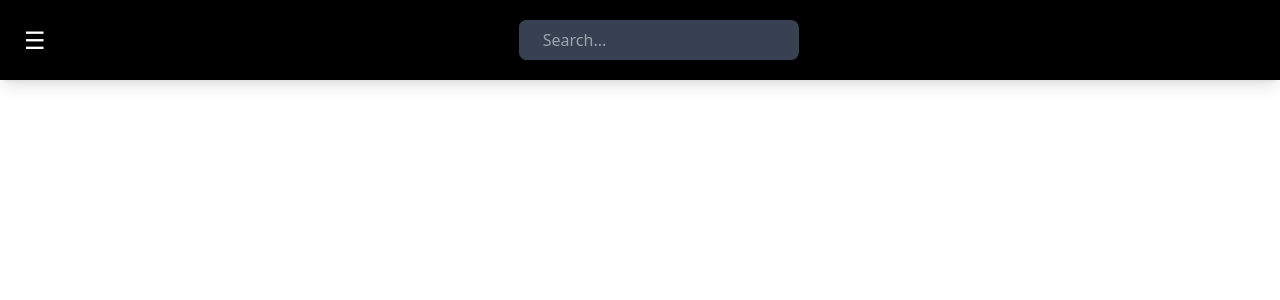
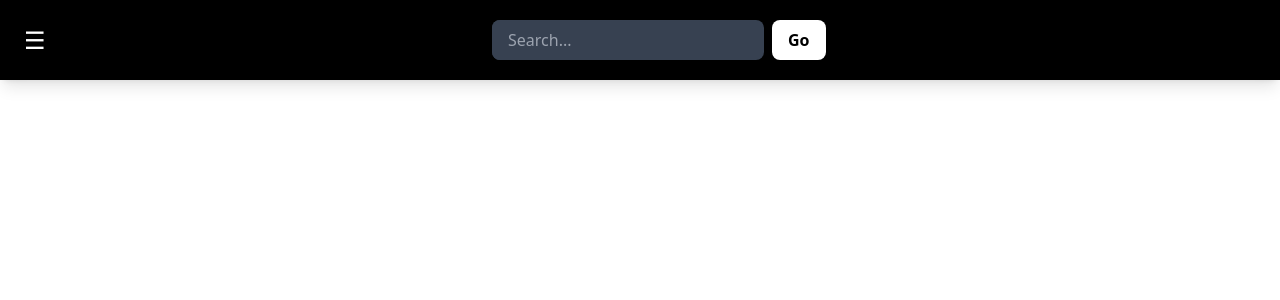
Before and after one commit to AshuRaj7/MovieApp, a React (Create React App) app: page /home in a window 1280 px wide. Shown: the top 300 px of the page. Built offline with nearby package versions, Linux system fonts and the light colour scheme.

Commit message:
go button

```diff
--- a/src/component/header.js
+++ b/src/component/header.js
@@ -2,24 +2,32 @@ import React from 'react';
 
 const Header = ({ toggleSidebar }) => {
   return (
-    <header className="flex items-center justify-between bg-black text-white p-4 shadow-lg">
+    <header className="flex items-center bg-black text-white p-4 shadow-lg">
       {/* Toggle Sidebar Button */}
       <button
         className="text-2xl text-white bg-black-900 rounded-lg p-2 hover:bg-gray-800 transition duration-300 ease-in-out"
         onClick={toggleSidebar}
       >
         ☰
-
       </button>
 
-      {/* Search Bar */}
-      <div className="flex items-center bg-gray-700 rounded-lg overflow-hidden mx-auto">
-        <input
-          type="search"
-          placeholder="Search..."
-          className="bg-gray-700 text-white placeholder-gray-400 px-6 py-2 focus:outline-none w-64"
-        />
-        <i className="fas fa-search text-gray-400 px-3"></i>
+      {/* Centered Search Bar with Go Button */}
+      <div className="flex-grow flex justify-center">
+        <div className="flex items-center bg-gray-700 rounded-lg overflow-hidden">
+          <input
+            type="search"
+            placeholder="Search..."
+            className="bg-gray-700 text-white placeholder-gray-400 px-4 py-2 mr-4 focus:outline-none w-64"
+          />
+
+        </div>
+
+        <button
+            className="text-black font-bold bg-white ml-2 px-4 py-2 rounded-lg hover:bg-green-400 transition duration-300 ease-in-out"
+            style={{ fontSize: 16 }}
+          >
+            Go
+          </button>
       </div>
     </header>
   );
--- a/src/home.js
+++ b/src/home.js
@@ -17,7 +17,9 @@ const App = () => {
     {isSidebarVisible && <Sidebar />}
 
     </div>
+
    </div>
+
 
   );
 };
```
Also changed, not shown: 1 other file (tests, documents, lock files or other folders).
